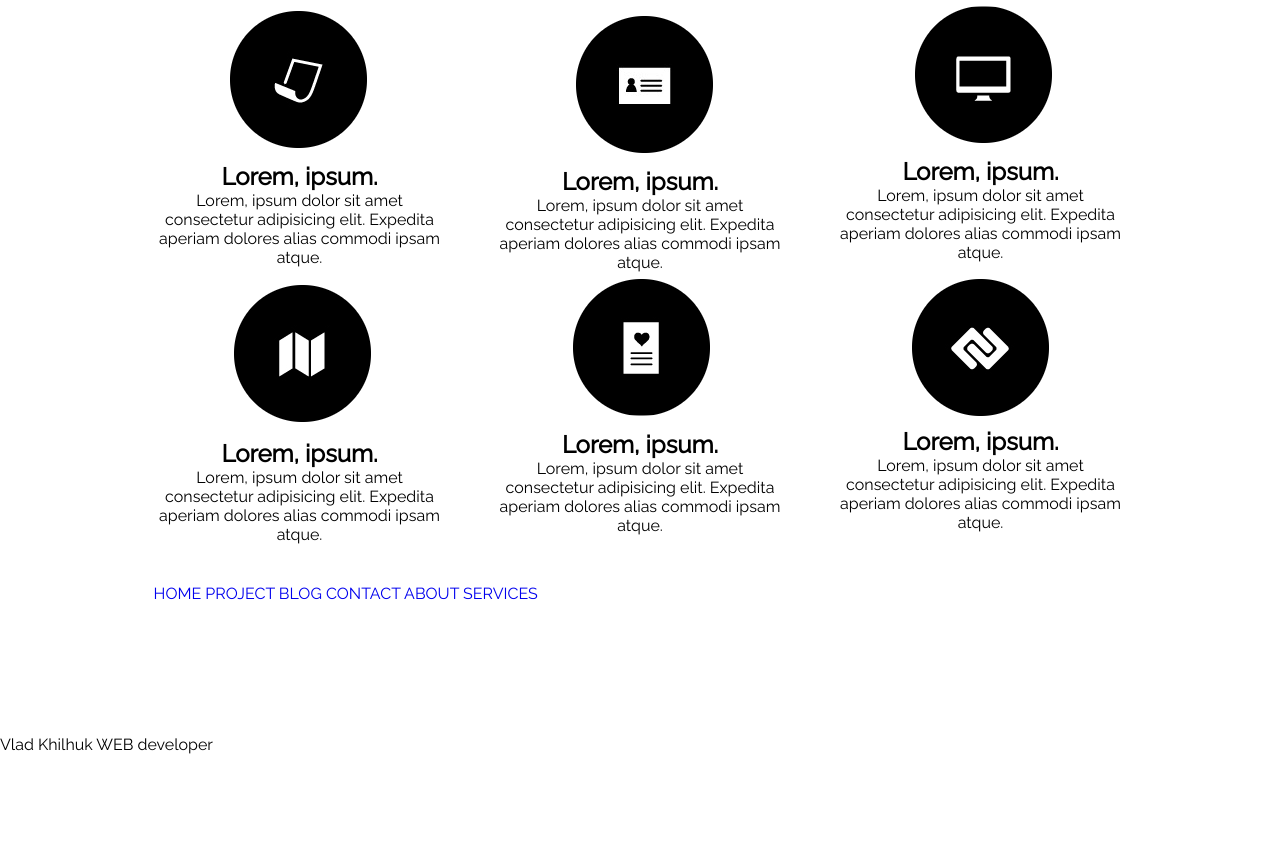
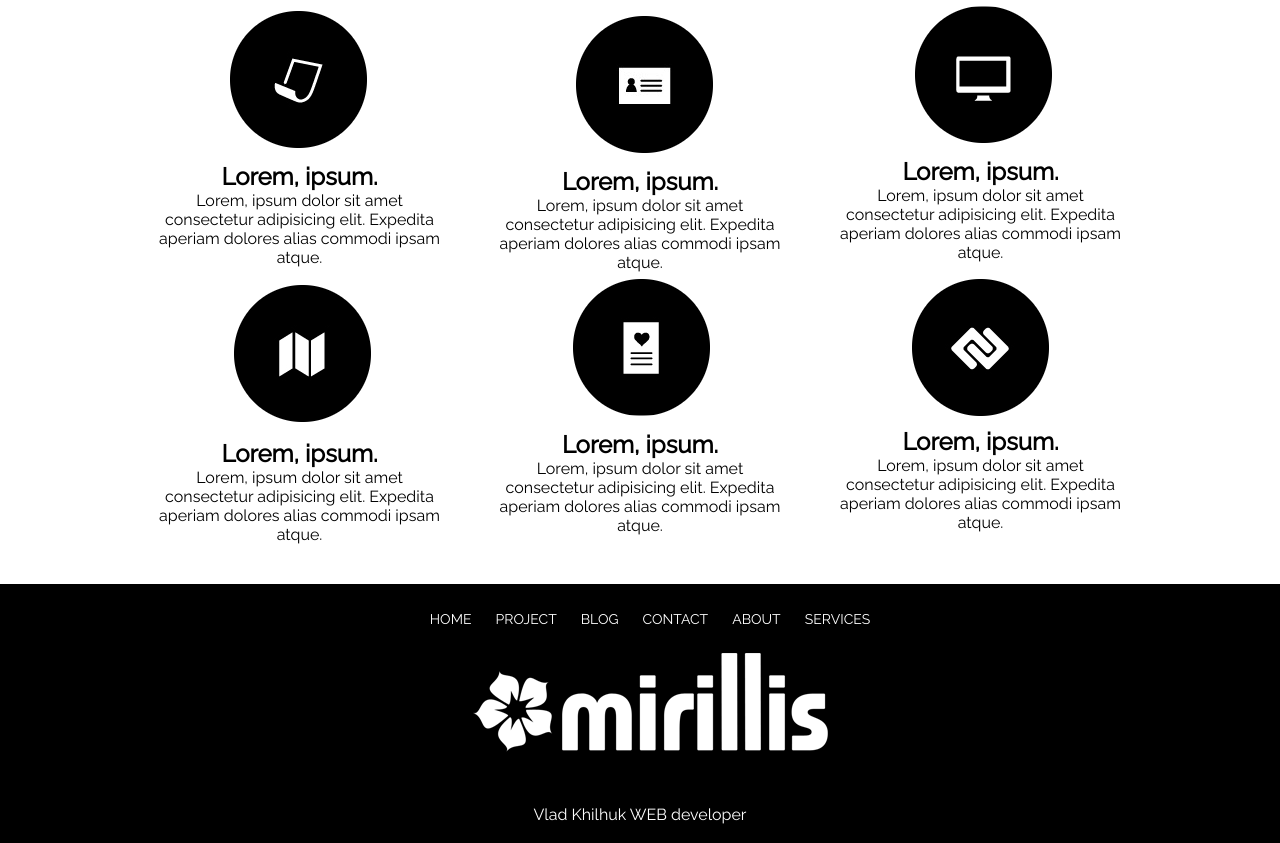
Before and after one commit to webVladKhilchukmaz/webmirrilis.github.io, a plain HTML site: page index.html in a window 1280 px wide. Shown: the part 673-1516 px from the top of the page. Before the commit the page ends 1446 px from the top, so only its background shows below. Drawn offline with Linux system fonts and the light colour scheme; a web font is replaced by a local one.

Commit message:
Update style.css

```diff
--- a/css/style.css
+++ b/css/style.css
@@ -77,6 +77,39 @@ nav{
 .advantages_item{
     width: 30%;
 }
+footer{
+    width: 100%;
+    height: auto;
+    background: #000000;
+    margin: 0 auto;
+    text-align: center;
+    padding-top: 25px;
+}
+footer a{
+    color: white;
+    font-size: 14px;
+
+    margin-left: 20px;
+}
+
+footer nav a:hover{
+    border-bottom: 1px solid #ffffff;
+}
+.footer_logo{
+    margin-top: 20px;
+}
+.social img{
+    margin-top: 20px;
+    margin-bottom: 20px;
+}
+.social img:hover{
+    background: #494949;
+    border-radius: 50%;
+}
+.footer_text p{
+    color: white;
+
+}
 @media screen and (max-width: 768px){
     .topnav a:not(:first-child){
         display: none;
```
